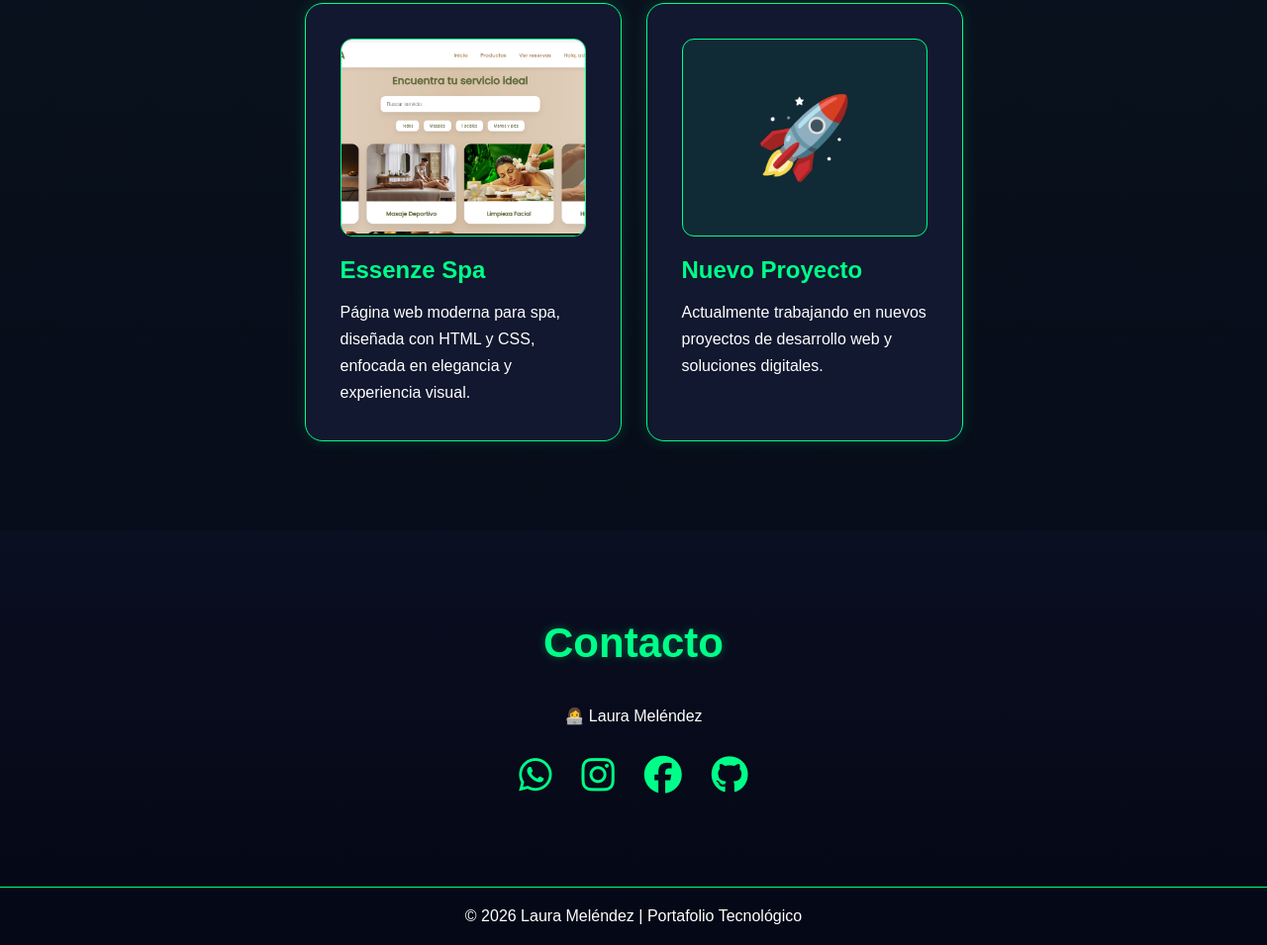
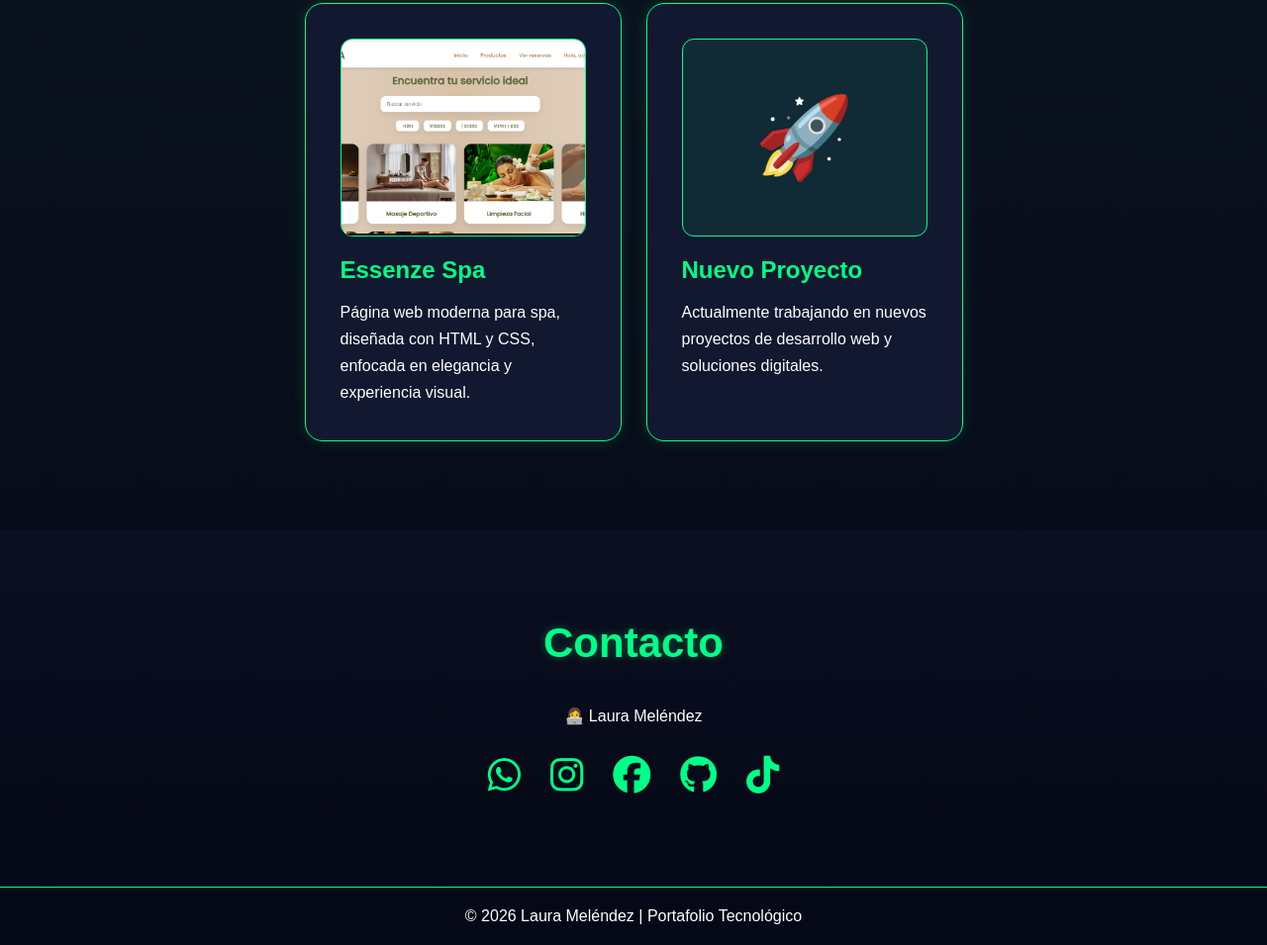
Before and after one commit to lauramweb/portafolio-laura, a plain HTML site: page index.html in a window 1280 px wide. Shown: the part 2605-3560 px from the top of the page at 99% size. Drawn offline with nearby package versions, Linux system fonts and the light colour scheme.

Commit message:
Add files via upload

```diff
--- a/index.html
+++ b/index.html
@@ -220,36 +220,24 @@
 
     <div class="redes">
 
-    <!-- WHATSAPP -->
-
-    <a href="https://wa.me/573104342243" target="_blank">
-
+        <a href="https://wa.me/573147679110">
             <i class="fab fa-whatsapp"></i>
-
         </a>
 
-    <!-- INSTAGRAM -->
-
-    <a href="#" target="_blank">
-
+        <a href="https://www.instagram.com/laura_techh?igsh=OHl6aWRpZXJydDRy">
             <i class="fab fa-instagram"></i>
-
         </a>
 
-    <!-- FACEBOOK -->
-
-    <a href="#" target="_blank">
-
+        <a href="https://www.facebook.com/profile.php?id=61589611715030">
             <i class="fab fa-facebook"></i>
-
         </a>
 
-    <!-- GITHUB -->
+        <a href="https://github.com/lauramweb" target="_blank">
+             <i class="fab fa-github"></i>
+        </a>
 
-    <a href="https://github.com/lauramweb" target="_blank">
-
-        <i class="fab fa-github"></i>
-
+        <a href="https://www.tiktok.com/@lauratech6?_r=1&_t=ZS-96MvujDyNvD">
+            <i class="fab fa-tiktok"></i>
         </a>
 
     </div>
@@ -266,7 +254,7 @@
 
 <!-- BOTON WHATSAPP -->
 
-    <a href="https://wa.me/573104342243"
+    <a href="https://wa.me/573147679110"
     class="whatsapp"
     target="_blank">
 
```
Lines whose indentation alone changed are shown as unchanged.
